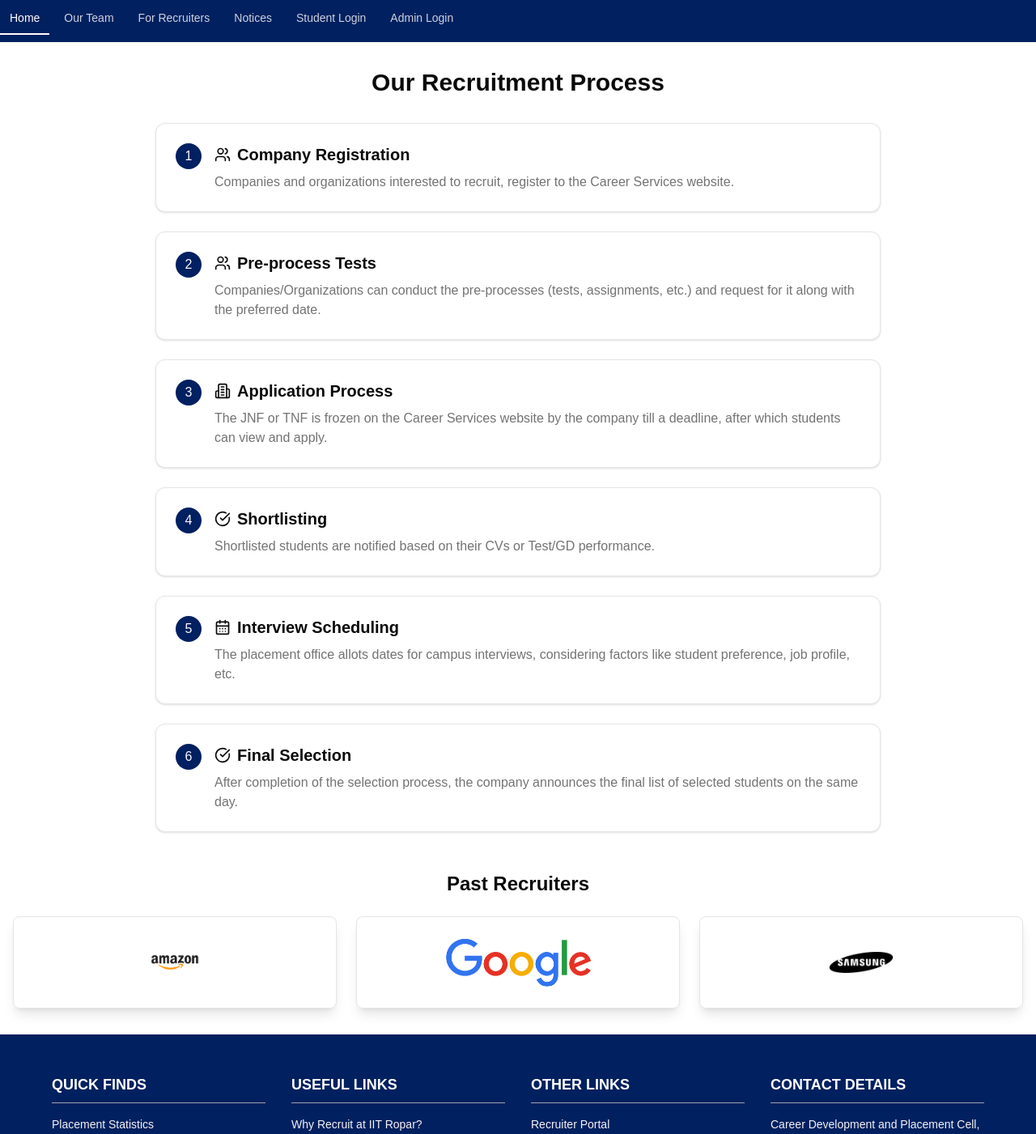
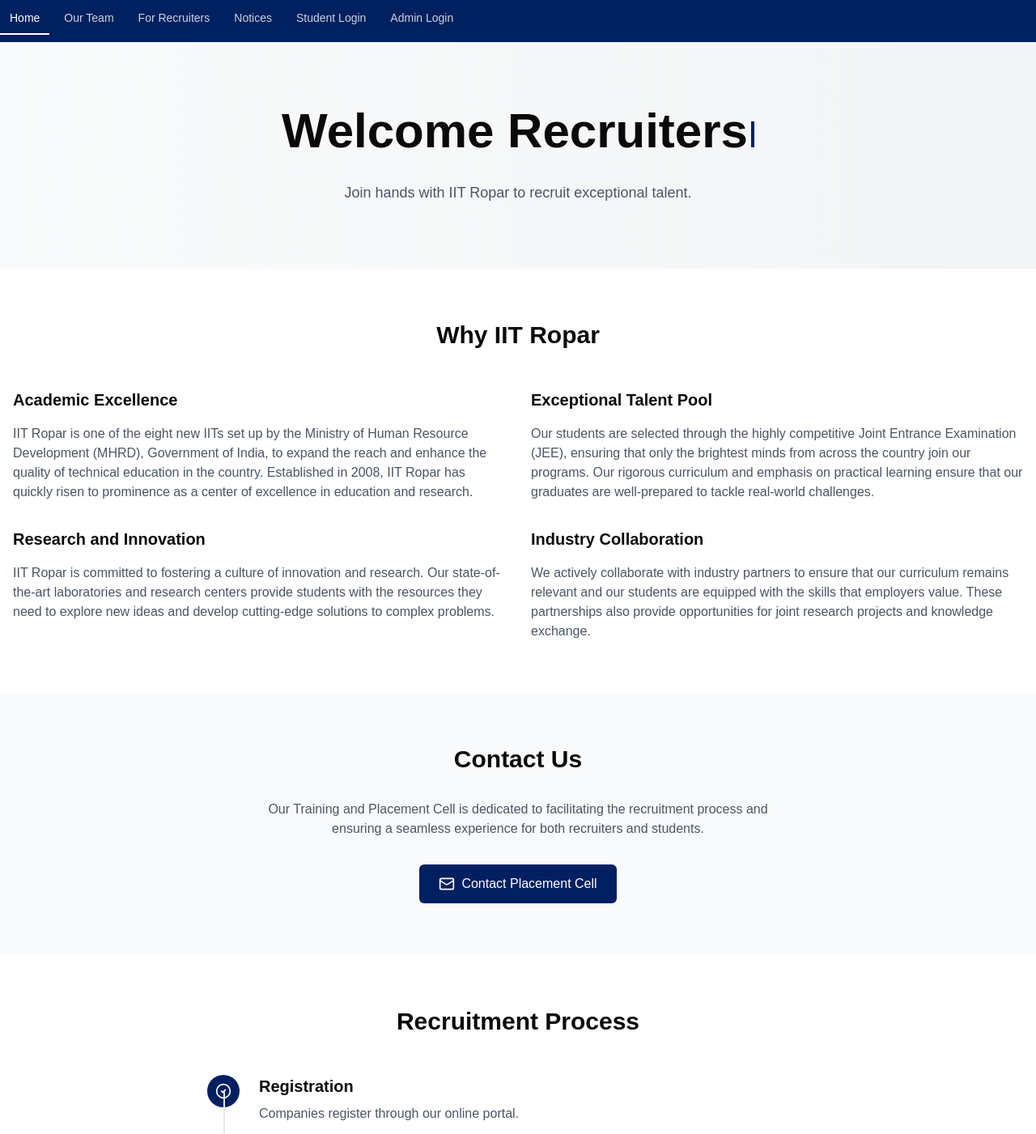
Before and after one commit to SidCoder3904/CDP-Portal, a Next.js app in the folder cdp_portal/: page /for_recruiters in a window 1280 px wide. Shown: the part 100-1501 px from the top of the page at 81% size. Built offline with nearby package versions, Linux system fonts and the light colour scheme.

Commit message:
edited "for recruiters " page

```diff
--- a/cdp_portal/src/app/for_recruiters/page.tsx
+++ b/cdp_portal/src/app/for_recruiters/page.tsx
@@ -1,95 +1,184 @@
-import { Card, CardContent } from "@/components/ui/card";
-import { Users, Building2, CalendarDays, CheckCircle } from "lucide-react";
+"use client";
 
-export default function RecruitmentProcess() {
+import { useEffect, useState } from "react";
+import Image from "next/image";
+import { CheckCircle2, Mail } from "lucide-react";
+
+interface TypewriterEffectProps {
+  text: string;
+  speed?: number;
+}
+
+function TypewriterEffect({ text, speed = 100 }: TypewriterEffectProps) {
+  const [displayText, setDisplayText] = useState("");
+  const [currentIndex, setCurrentIndex] = useState(0);
+  const [isTyping, setIsTyping] = useState(true);
+
+  useEffect(() => {
+    if (currentIndex < text.length && isTyping) {
+      const timeout = setTimeout(() => {
+        setDisplayText((prev) => prev + text[currentIndex]);
+        setCurrentIndex((prev) => prev + 1);
+      }, speed);
+      return () => clearTimeout(timeout);
+    } else if (currentIndex >= text.length) {
+      setIsTyping(false);
+      const resetTimeout = setTimeout(() => {
+        setDisplayText("");
+        setCurrentIndex(0);
+        setIsTyping(true);
+      }, 2000);
+      return () => clearTimeout(resetTimeout);
+    }
+  }, [currentIndex, text, speed, isTyping]);
+
+  return (
+    <h1 className="text-4xl font-bold md:text-5xl lg:text-6xl">
+      {displayText}
+      <span className="inline-block w-1 h-8 ml-1 bg-primary animate-blink"></span>
+    </h1>
+  );
+}
+
+function RecruitmentProcess() {
   const steps = [
-    {
-      number: 1,
-      title: "Company Registration",
-      description:
-        "Companies and organizations interested to recruit, register to the Career Services website.",
-      icon: Users,
-    },
-    {
-      number: 2,
-      title: "Pre-process Tests",
-      description:
-        "Companies/Organizations can conduct the pre-processes (tests, assignments, etc.) and request for it along with the preferred date.",
-      icon: Users,
-    },
-    {
-      number: 3,
-      title: "Application Process",
-      description:
-        "The JNF or TNF is frozen on the Career Services website by the company till a deadline, after which students can view and apply.",
-      icon: Building2,
-    },
-    {
-      number: 4,
-      title: "Shortlisting",
-      description:
-        "Shortlisted students are notified based on their CVs or Test/GD performance.",
-      icon: CheckCircle,
-    },
-    {
-      number: 5,
-      title: "Interview Scheduling",
-      description:
-        "The placement office allots dates for campus interviews, considering factors like student preference, job profile, etc.",
-      icon: CalendarDays,
-    },
-    {
-      number: 6,
-      title: "Final Selection",
-      description:
-        "After completion of the selection process, the company announces the final list of selected students on the same day.",
-      icon: CheckCircle,
-    },
+    { title: "Registration", description: "Companies register through our online portal." },
+    { title: "Pre-Placement Talks", description: "Companies conduct presentations." },
+    { title: "Application Screening", description: "Companies shortlist candidates." },
+    { title: "Written Tests / Coding Rounds", description: "Candidates undergo assessments." },
+    { title: "Interviews", description: "Multiple interview rounds are conducted." },
+    { title: "Offer Rollout", description: "Selected candidates receive offers." },
   ];
 
-  const recruiters = [
-    "/amazon.png", "/google.png", "/samsung.jpg",
-  ]
-
   return (
-    <div className="container mx-auto px-4 py-8">
-      <div className="text-center mb-8">
-        <h1 className="text-3xl font-bold">Our Recruitment Process</h1>
-        <div className="mt-4"></div>
-      </div>
-
-      <div className="grid gap-6 max-w-4xl mx-auto">
-        {steps.map((step) => (
-          <Card key={step.number}>
-            <CardContent className="flex gap-4 p-6">
-              <div className="w-8 h-8 bg-primary text-primary-foreground rounded-full flex items-center justify-center flex-shrink-0">
-                {step.number}
+    <div className="max-w-3xl mx-auto">
+      <div className="relative">
+        {steps.map((step, index) => (
+          <div key={index} className="relative pb-12">
+            {index !== steps.length - 1 && <div className="absolute left-5 top-5 h-full w-0.5 bg-gray-200"></div>}
+            <div className="flex items-start">
+              <div className="flex items-center justify-center flex-shrink-0 w-10 h-10 rounded-full bg-primary">
+                <CheckCircle2 className="w-5 h-5 text-white" />
               </div>
-              <div className="space-y-2">
-                <h2 className="text-xl font-semibold flex items-center gap-2">
-                  <step.icon className="h-5 w-5" />
-                  {step.title}
-                </h2>
-                <p className="text-muted-foreground">{step.description}</p>
+              <div className="ml-6">
+                <h3 className="text-xl font-semibold">{step.title}</h3>
+                <p className="mt-2 text-gray-600">{step.description}</p>
               </div>
-            </CardContent>
-          </Card>
+            </div>
+          </div>
         ))}
-      </div>
-
-      <div className="text-center mt-12">
-        <h2 className="text-2xl font-bold mb-6">Past Recruiters</h2>
-        <div className="grid grid-cols-3 gap-6">
-          {recruiters.map((logo, index) => (
-            <div
-              key={index}
-              className="border rounded-lg p-4 shadow-lg flex items-center justify-center"
-            >
-              <img src={logo} alt={`Recruiter ${index + 1}`} className="h-20" />
-            </div>
-          ))}
-        </div>
       </div>
     </div>
   );
 }
+
+function PastRecruiters() {
+  const companies = [
+    { name: "Google", logo: "/google.png" },
+    { name: "Amazon", logo: "/amazon.png" },
+    { name: "Samsung", logo: "/samsung.jpg" },
+    { name: "Google", logo: "/google.png" },
+    { name: "Amazon", logo: "/amazon.png" },
+    { name: "Samsung", logo: "/samsung.jpg" },
+    { name: "Google", logo: "/google.png" },
+    { name: "Amazon", logo: "/amazon.png" },
+    { name: "Samsung", logo: "/samsung.jpg" },
+    { name: "Google", logo: "/google.png" },
+    { name: "Amazon", logo: "/amazon.png" },
+    { name: "Samsung", logo: "/samsung.jpg" }
+  ];
+
+  return (
+    <div className="grid grid-cols-2 gap-8 sm:grid-cols-3 md:grid-cols-4 lg:grid-cols-6">
+      {companies.map((company, index) => (
+        <div key={index} className="flex flex-col items-center justify-center p-4 bg-white rounded-lg shadow-sm hover:shadow-md transition-shadow">
+          <Image src={company.logo} alt={`${company.name} logo`} width={160} height={80} className="object-contain" />
+          <p className="mt-2 text-center text-gray-700 font-medium">{company.name}</p>
+        </div>
+      ))}
+    </div>
+  );
+}
+
+export default function LandingPage() {
+  return (
+    <div className="flex flex-col min-h-screen">
+      <section className="relative flex items-center justify-center py-20 bg-gradient-to-r from-gray-50 to-gray-100">
+        <div className="container px-4 mx-auto text-center">
+          <div className="mb-8">
+            <TypewriterEffect text="Welcome Recruiters" />
+          </div>
+          <p className="max-w-2xl mx-auto text-lg text-gray-600">Join hands with IIT Ropar to recruit exceptional talent.</p>
+        </div>
+      </section>
+
+      <section id="why-iit-ropar" className="py-16 bg-white">
+        <div className="container px-4 mx-auto">
+          <h2 className="mb-12 text-3xl font-bold text-center">Why IIT Ropar</h2>
+          <div className="grid gap-8 md:grid-cols-2">
+            <div className="space-y-4">
+              <h3 className="text-xl font-semibold">Academic Excellence</h3>
+              <p className="text-gray-600">
+                IIT Ropar is one of the eight new IITs set up by the Ministry of Human Resource Development (MHRD),
+                Government of India, to expand the reach and enhance the quality of technical education in the country.
+                Established in 2008, IIT Ropar has quickly risen to prominence as a center of excellence in education
+                and research.
+              </p>
+            </div>
+            <div className="space-y-4">
+              <h3 className="text-xl font-semibold">Exceptional Talent Pool</h3>
+              <p className="text-gray-600">
+                Our students are selected through the highly competitive Joint Entrance Examination (JEE), ensuring that
+                only the brightest minds from across the country join our programs. Our rigorous curriculum and emphasis
+                on practical learning ensure that our graduates are well-prepared to tackle real-world challenges.
+              </p>
+            </div>
+            <div className="space-y-4">
+              <h3 className="text-xl font-semibold">Research and Innovation</h3>
+              <p className="text-gray-600">
+                IIT Ropar is committed to fostering a culture of innovation and research. Our state-of-the-art
+                laboratories and research centers provide students with the resources they need to explore new ideas and
+                develop cutting-edge solutions to complex problems.
+              </p>
+            </div>
+            <div className="space-y-4">
+              <h3 className="text-xl font-semibold">Industry Collaboration</h3>
+              <p className="text-gray-600">
+                We actively collaborate with industry partners to ensure that our curriculum remains relevant and our
+                students are equipped with the skills that employers value. These partnerships also provide
+                opportunities for joint research projects and knowledge exchange.
+              </p>
+            </div>
+          </div>
+        </div>
+      </section>
+
+      <section id="contact-us" className="py-16 bg-gray-50">
+        <div className="container px-4 mx-auto text-center">
+          <h2 className="mb-8 text-3xl font-bold">Contact Us</h2>
+          <p className="max-w-2xl mx-auto mb-8 text-gray-600">
+            Our Training and Placement Cell is dedicated to facilitating the recruitment process and ensuring a seamless
+            experience for both recruiters and students.
+          </p>
+          <a
+            href="mailto:placement@iitrpr.ac.in"
+            className="inline-flex items-center px-6 py-3 text-white rounded-md bg-primary hover:bg-primary/90"
+          >
+            <Mail className="w-5 h-5 mr-2" />
+            Contact Placement Cell
+          </a>
+        </div>
+      </section>
+
+      <section id="recruitment-process" className="py-16 bg-white">
+        <h2 className="mb-12 text-3xl font-bold text-center">Recruitment Process</h2>
+        <RecruitmentProcess />
+      </section>
+
+      <section id="past-recruiters" className="py-16 bg-gray-50">
+        <h2 className="mb-12 text-3xl font-bold text-center">Past Recruiters</h2>
+        <PastRecruiters />
+      </section>
+    </div>
+  );
+}
```
